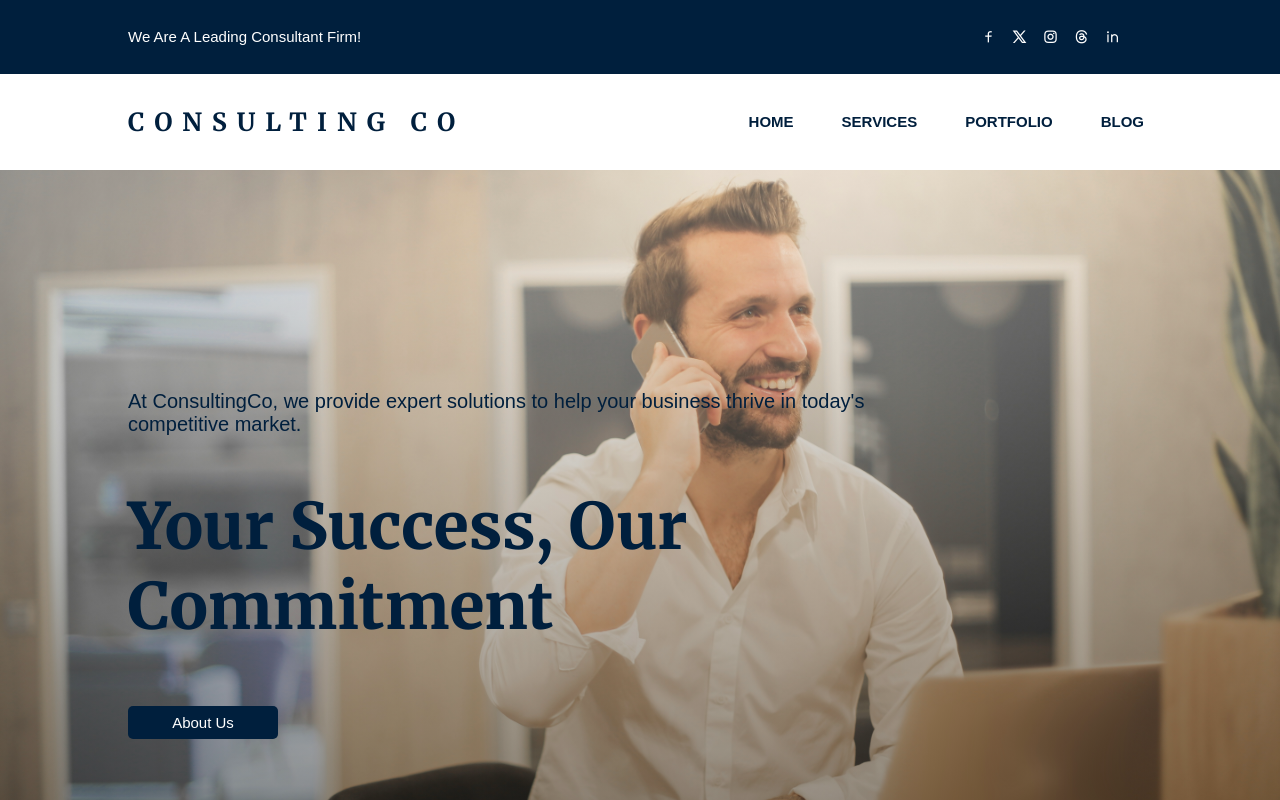
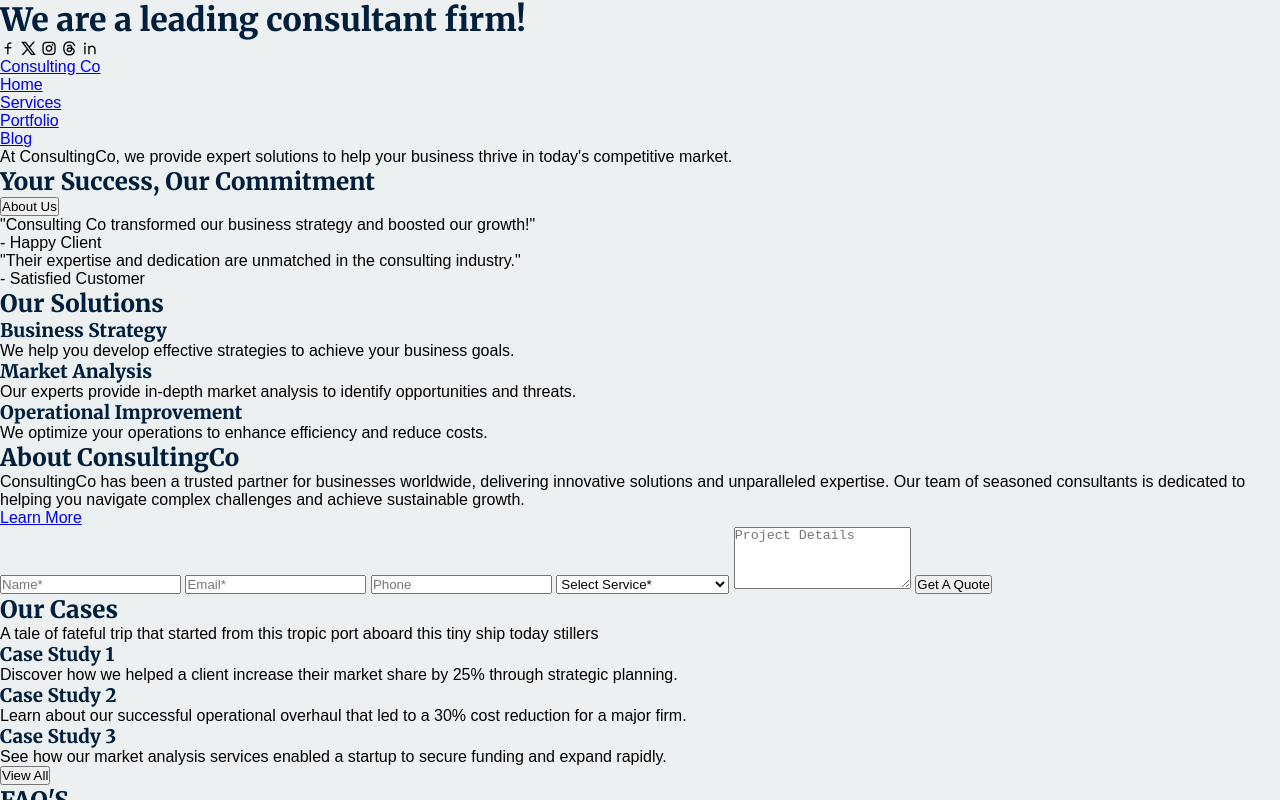
Before and after one commit to ian-michael254/web, a plain HTML site: page index.html in a window 1280 px wide. Shown: the top 800 px of the page. Drawn offline with nearby package versions, Linux system fonts and the light colour scheme; a web font is replaced by a local one.

Commit message:
delete css

```diff
--- a/styles/styles.css
+++ b/styles/styles.css
@@ -34,154 +34,3 @@ h6 {
 }
 
 /*Header Section*/
-.header {
-    background-color: var(--primary-color);
-    color: white;
-    padding: .8rem 8rem;
-    display: flex;
-    justify-content: space-around;
-    align-items: center;
-
-}
-
-.header h1 {
-    color: var(--secondary-color);
-    font-size: 15px;
-    text-transform: capitalize;
-    font-weight: 500;
-    font-family: var(--font-body);
-    margin-right: auto;
-}
-
-.social-icons {
-    padding: 1rem 2rem;
-    display: flex;
-    justify-content: space-around;
-    align-items: center;
-    gap: 1rem;
-
-}
-
-.social-icons i {
-    font-size: 15px;
-    color: var(--secondary-color);
-    cursor: pointer;
-    stroke: 3px var(--secondary-color);
-}
-
-/*Navigation Section*/
-.nav {
-    padding: 2rem 8rem;
-    width: 100%;
-    background: var(--secondary-color);
-    display: flex;
-    justify-content: space-between;
-    align-items: center;
-    gap: 1rem;
-
-}
-
-
-.logo a {
-    font-size: 25px;
-    font-weight: 800;
-    color: var(--primary-color);
-    text-transform: uppercase;
-    text-decoration: none;
-    font-weight: 700;
-    letter-spacing: 10px;
-    font-family: var(--font-heading);
-    text-align: left;
-}
-
-.nav-links {
-    list-style: none;
-    display: flex;
-    gap: 2rem;
-}
-
-.nav-links li a {
-    text-decoration: none;
-    color: var(--primary-color);
-    font-weight: 600;
-    font-size: 15px;
-    text-transform: uppercase;
-    padding: .5rem;
-    max-inline-size: 100%;
-}
-
-.nav-links li a:hover {
-    background: var(--primary-color);
-    color: var(--secondary-color);
-    border-radius: 5px;
-    transition: all 0.3s ease-in .7s;
-
-}
-
-.nav-links li a:active {
-    background: var(--primary-color);
-    color: var(--secondary-color);
-}
-
-.nav-links li a:focus {
-    outline: 2px solid var(--primary-color);
-    outline-offset: 4px;
-}
-
-.section-wrapper {
-    width: 100%;
-    height: 100vh;
-    padding: 4rem 8rem;
-    border: 1px solid;
-    background: pink;
-    background-position: center;
-    background-size: cover;
-    background-repeat: no-repeat;
-}
-
-#hero-section {
-
-    background: linear-gradient(rgba(255, 255, 255, 0.3), rgba(0, 0, 0, 0.5)),url(/assets/hero_image.jpg);
-    background-repeat: no-repeat;
-    background-position: center;
-    background-size: cover;
-    z-index: -1;
-    display: flex;
-    justify-content: flex-start;
-    align-items: center;
-    border:none;
-}
-
-.hero-wrapper {
-    width: 75%;
-    height: auto;
-    background: ;
-    padding:2rem 0;
-
-}
-.hero-wrapper p{
-    font-size:20px;
-    font-weight: 100;
-    font-family: var(--font-body);
-    margin-bottom: 50px;
-    color: var(--primary-color);
-}
-.hero-wrapper h2{
-    font-size: 4rem;
-    text-wrap: wrap;
-    font-family: var(--font-heading);
-    font-weight: 800;
-    margin-bottom: 50px;
-}
-.cta-button{
-    text-decoration: none;
-    color: var(--secondary-color);
-    padding:.5rem;
-    background: var(--primary-color);
-    margin: 10px auto;
-    border:none;
-    border-radius:5px;
-    width: 150px;
-    font-size: 15px;
-    cursor: pointer;
-}
```
